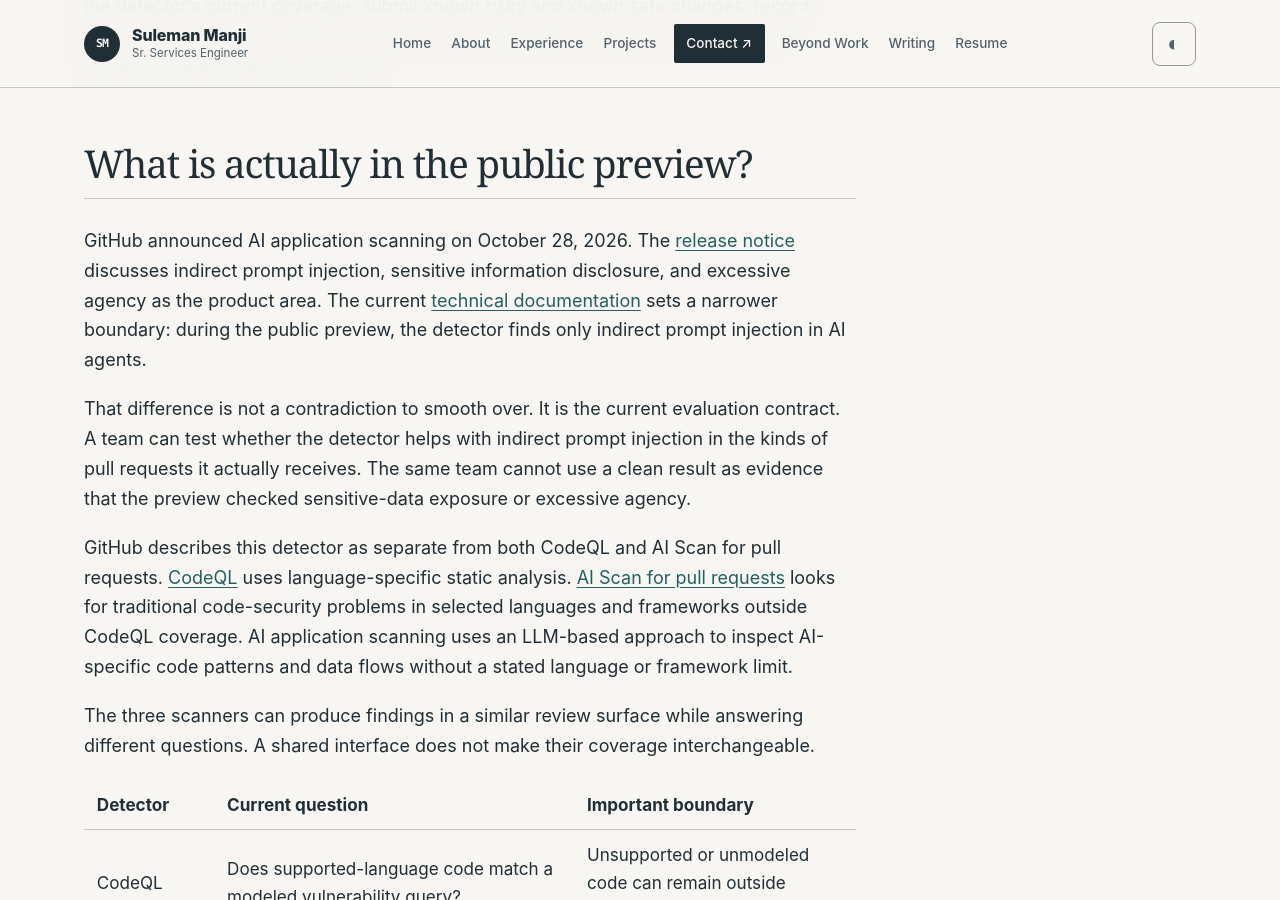
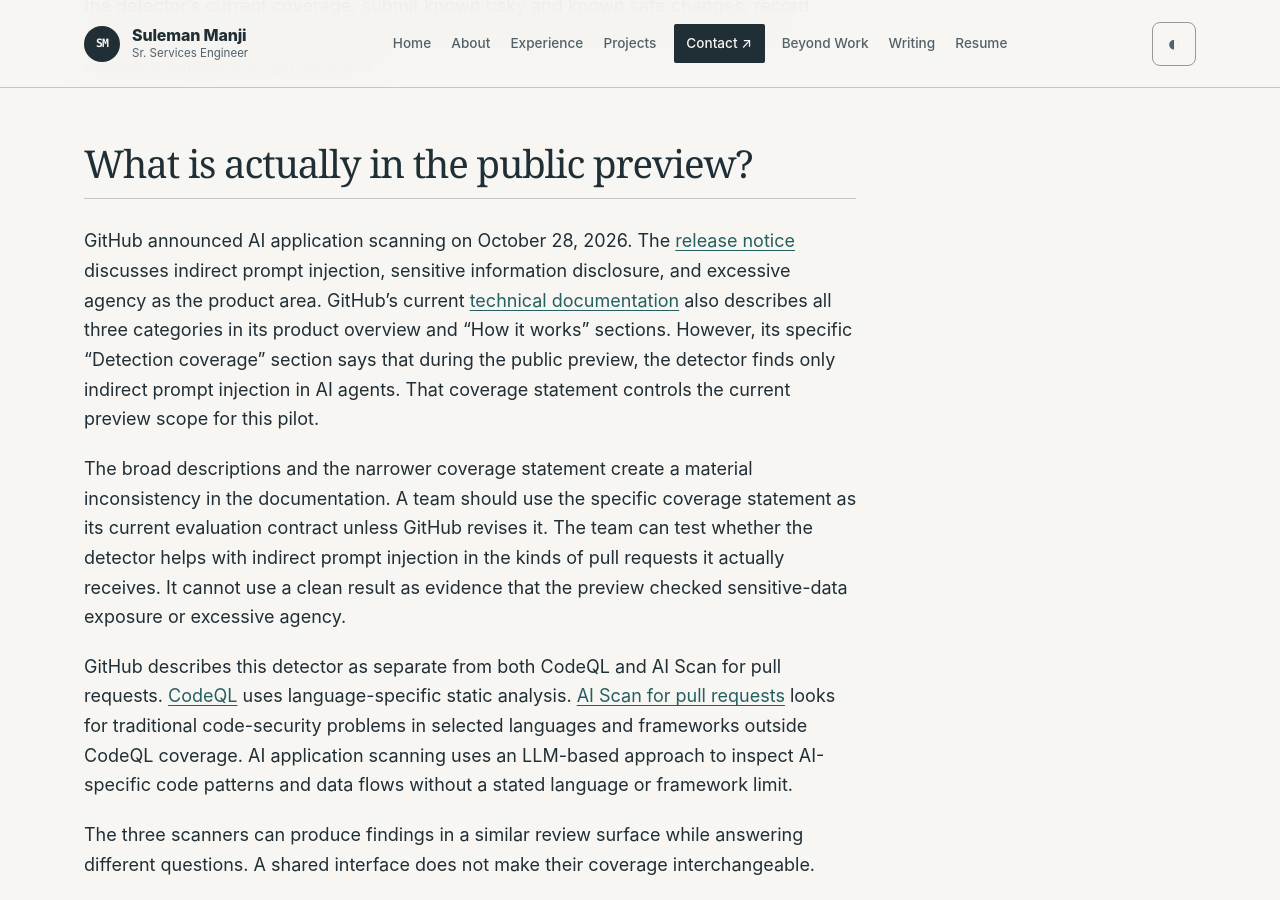
Before and after one commit to ssmanji89/sulemanji-port, a Jekyll site: the page built from notes/ai-application-scanning-pilot.md, in a window 1280 px wide and 900 px high, scrolled down 834 px. Built offline with Jekyll 4.4.1, drawn with Linux system fonts in a browser that asks for light colours.

Commit message:
docs: publish ai-application-scanning-pilot

```diff
--- a/notes/ai-application-scanning-pilot.md
+++ b/notes/ai-application-scanning-pilot.md
@@ -24,9 +24,9 @@
 
 ## What is actually in the public preview?
 
-GitHub announced AI application scanning on October 28, 2026. The [release notice](https://github.blog/changelog/2026-10-28-code-scanning-for-ai-applications-in-public-preview/) discusses indirect prompt injection, sensitive information disclosure, and excessive agency as the product area. The current [technical documentation](https://docs.github.com/en/code-security/concepts/code-scanning/ai-applications-scanning-for-pull-requests) sets a narrower boundary: during the public preview, the detector finds only indirect prompt injection in AI agents.
+GitHub announced AI application scanning on October 28, 2026. The [release notice](https://github.blog/changelog/2026-10-28-code-scanning-for-ai-applications-in-public-preview/) discusses indirect prompt injection, sensitive information disclosure, and excessive agency as the product area. GitHub's current [technical documentation](https://docs.github.com/en/code-security/concepts/code-scanning/ai-applications-scanning-for-pull-requests) also describes all three categories in its product overview and "How it works" sections. However, its specific "Detection coverage" section says that during the public preview, the detector finds only indirect prompt injection in AI agents. That coverage statement controls the current preview scope for this pilot.
 
-That difference is not a contradiction to smooth over. It is the current evaluation contract. A team can test whether the detector helps with indirect prompt injection in the kinds of pull requests it actually receives. The same team cannot use a clean result as evidence that the preview checked sensitive-data exposure or excessive agency.
+The broad descriptions and the narrower coverage statement create a material inconsistency in the documentation. A team should use the specific coverage statement as its current evaluation contract unless GitHub revises it. The team can test whether the detector helps with indirect prompt injection in the kinds of pull requests it actually receives. It cannot use a clean result as evidence that the preview checked sensitive-data exposure or excessive agency.
 
 GitHub describes this detector as separate from both CodeQL and AI Scan for pull requests. [CodeQL](https://docs.github.com/en/code-security/concepts/code-scanning/codeql/codeql-code-scanning) uses language-specific static analysis. [AI Scan for pull requests](https://docs.github.com/en/code-security/concepts/code-scanning/ai-powered-security-detections) looks for traditional code-security problems in selected languages and frameworks outside CodeQL coverage. AI application scanning uses an LLM-based approach to inspect AI-specific code patterns and data flows without a stated language or framework limit.
 
```
